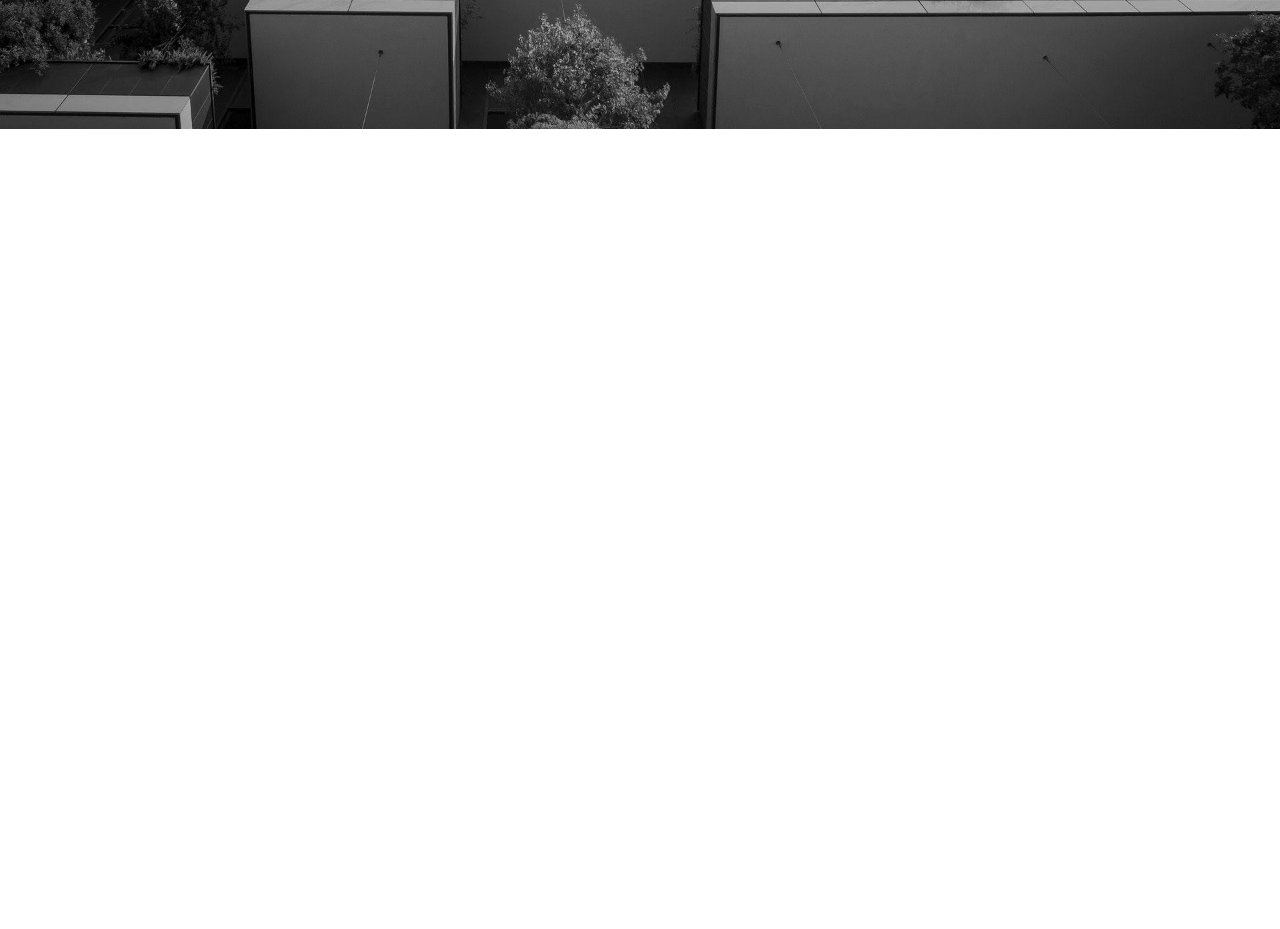
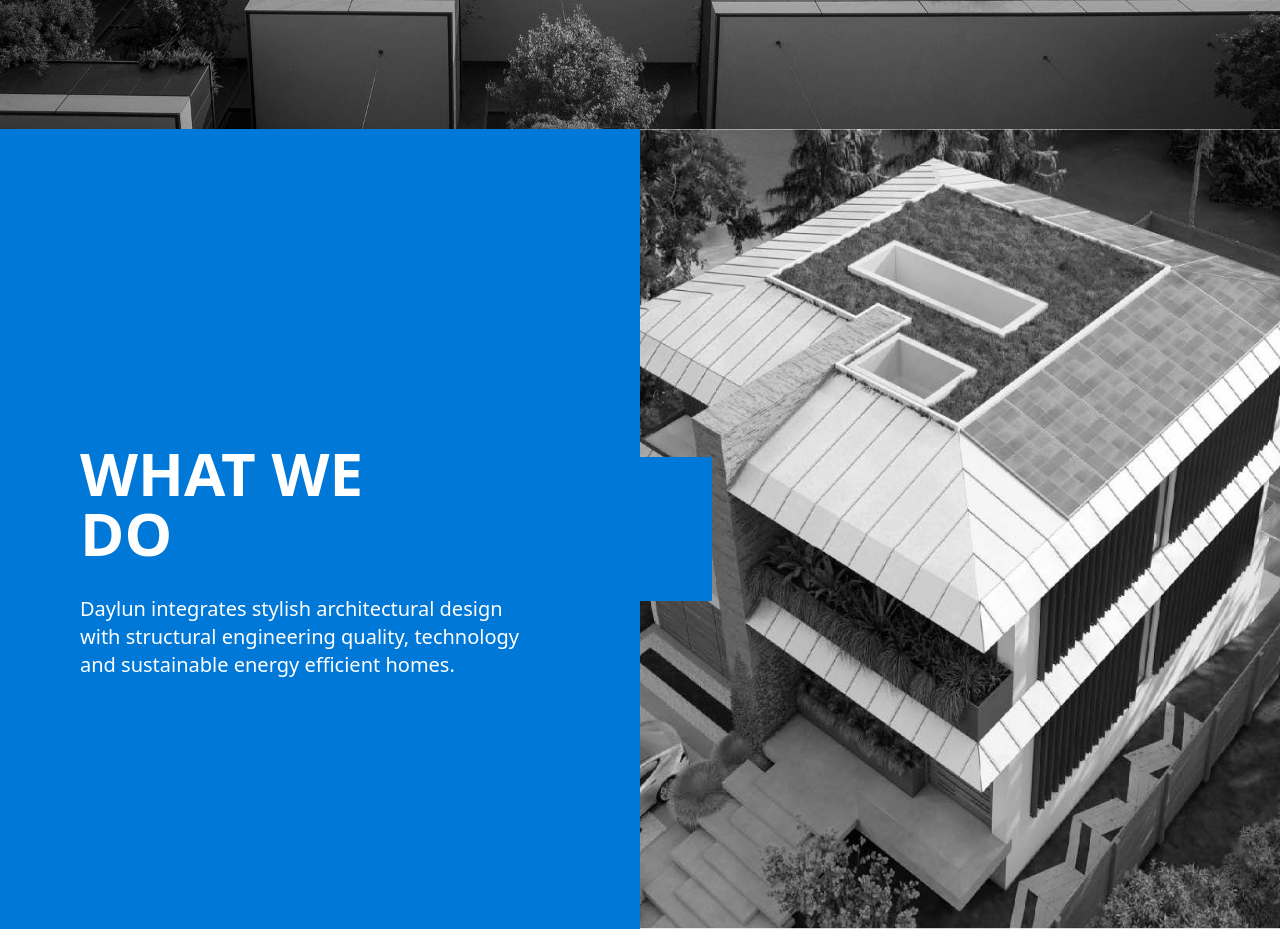
Before and after one commit to Daylun-Housing/DAYLUN, a Next.js app: page / in a window 1280 px wide. Shown: the part 760-1689 px from the top of the page. Before the commit the page ends 889 px from the top, so only its background shows below. Built offline with nearby package versions, Linux system fonts and the light colour scheme.

Commit message:
updates.

```diff
--- a/app/components/Header.tsx
+++ b/app/components/Header.tsx
@@ -5,7 +5,9 @@
 
 export default function Header() {
   return (
-    <header className="w-full flex justify-between items-center px-6 py-4 bg-white text-blue-900 border-b border-blue-200">
+    // <header className="w-full flex justify-between items-center px-6 py-4 bg-white text-blue-900 border-b border-blue-200">
+    <header className="sticky top-0 z-50 w-full flex justify-between items-center px-6 py-4 bg-white text-blue-900 border-b border-blue-200 shadow-sm">
+
     {/* Logo Image */}
     <div className="relative w-32 h-10">
       <Image src="/logo.svg" alt="DAYLUN logo" fill className="object-contain" />
--- /dev/null
+++ b/app/components/WhatWeDo.tsx
@@ -0,0 +1,35 @@
+import Image from "next/image";
+
+export default function WhatWeDo() {
+  return (
+    <section className="relative flex flex-col md:flex-row h-screen w-full">
+      {/* Left Panel */}
+      <div className="bg-[#0078D7] text-white flex flex-col justify-center px-10 md:px-20 md:w-1/2 relative z-10">
+        <div className="max-w-md mt-16">
+          <h2 className="text-5xl md:text-6xl font-extrabold mb-8 leading-tight">
+            WHAT WE<br />DO
+          </h2>
+          <p className="text-lg md:text-xl leading-relaxed">
+            Daylun integrates stylish architectural design with structural engineering quality,
+            technology and sustainable energy efficient homes.
+          </p>
+        </div>
+      </div>
+
+      {/* Right Image Panel */}
+      <div className="relative md:w-1/2 h-96 md:h-auto">
+        <Image
+          src="/what-we-do.jpg"
+          alt="Modern house"
+          fill
+          className="object-cover"
+        />
+      </div>
+
+      {/* Blue Square Overlap */}
+      <div className="absolute left-1/2 -translate-x-1/2 top-1/2 -translate-y-1/2 w-36 h-36 bg-[#0078D7] z-20" />
+
+
+    </section>
+  );
+}
--- a/app/page.tsx
+++ b/app/page.tsx
@@ -1,6 +1,7 @@
 import Image from "next/image";
 import Header from "./components/Header";
 
+import WhatWeDo from "./components/WhatWeDo";
 export default function Home() {
   return (
     <>
@@ -28,6 +29,9 @@
           </div>
         </div>
       </section>
+      <WhatWeDo/>
     </>
+
+
   );
 }
```
Also changed, not shown: public/what-we-do.jpg (added).
